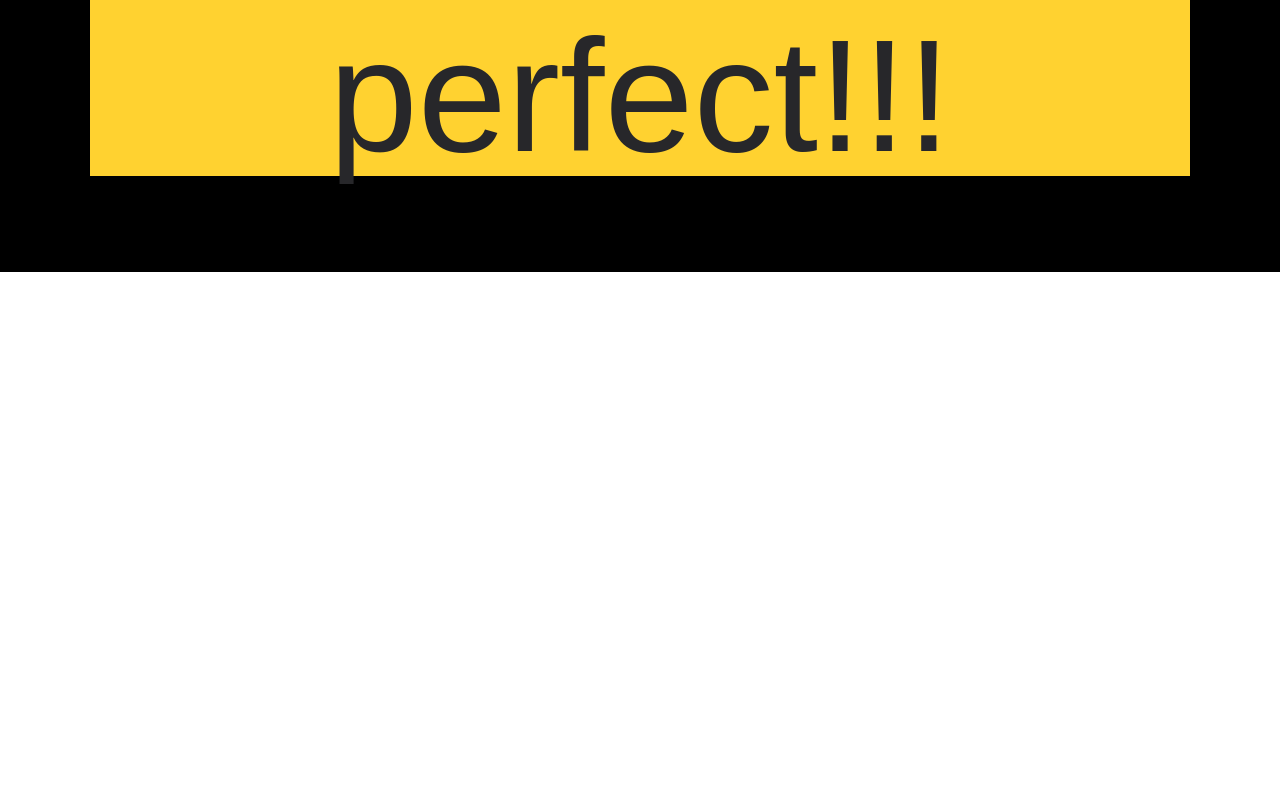
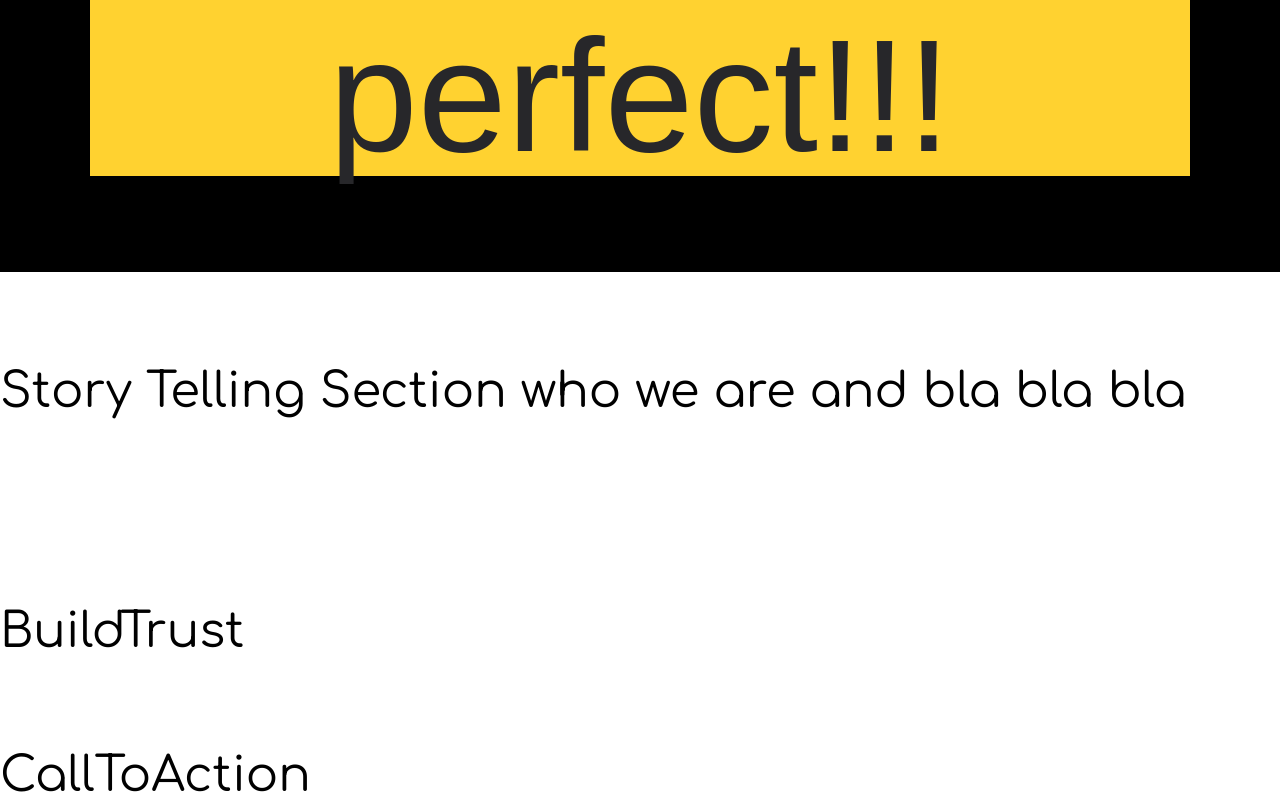
Before and after one commit to DmitryBoroday/pure, a Next.js app: page / in a window 1280 px wide. Shown: the part 2308-3108 px from the top of the page. Before the commit the page ends 2580 px from the top, so only its background shows below. Built offline with nearby package versions, Linux system fonts and the light colour scheme.

Commit message:
hero screen high

```diff
--- /dev/null
+++ b/app/components/BuildTrust.tsx
@@ -0,0 +1,7 @@
+
+
+export default function BuildTrust() {
+    return (
+        <section className='py-24 w-full h-full text-5xl'>BuildTrust</section>
+    )
+}
--- /dev/null
+++ b/app/components/CallToAction.tsx
@@ -0,0 +1,7 @@
+
+
+export default function CallToAction() {
+    return (
+        <section className='w-full h-full text-5xl'>CallToAction</section>
+    )
+}
--- a/app/components/Hero.tsx
+++ b/app/components/Hero.tsx
@@ -2,7 +2,7 @@
 
 export default function Hero() {
     return (
-        <section className='w-full h-full flex flex-col justify-center lg:items-center  mb-12 lg:mb-24 pl-4 lg:pl-0'>
+        <section className='w-full h-screen lg:h-full flex flex-col justify-center lg:items-center  mb-12 lg:mb-24 pl-4 lg:pl-0'>
             <p className='title text-9xl lg:text-[520px] mt-2 lg:mt-0'>pure</p>
             <h1 className='subtitle text-3xl lg:text-6xl text-end pr-4 lg:pr-32 tracking-widest mt-12 lg:mt-0 w-full'>we build<br className='lg:hidden' /> brands</h1>
 
--- a/app/components/StoryTell.tsx
+++ b/app/components/StoryTell.tsx
@@ -2,8 +2,8 @@
 
 export default function StoryTell() {
     return (
-        <section className='w-full h-full'>
-
+        <section className='w-full h-full text-5xl py-24'>
+            Story Telling Section who we are and bla bla bla
         </section>
     )
 }
--- a/app/components/Sycho.tsx
+++ b/app/components/Sycho.tsx
@@ -35,6 +35,11 @@ const data = [
         video: '/videos/lava.mp4',
         tag: 'keep searching',
         poster: '/videos/lava.avif'
+    },
+    {
+        video: '/videos/eye.mp4',
+        tag: 'clear your vision',
+        poster: '/videos/eye.avif'
     },
     {
         video: '/videos/wave.mp4',
--- a/app/page.tsx
+++ b/app/page.tsx
@@ -1,3 +1,5 @@
+import BuildTrust from './components/BuildTrust'
+import CallToAction from './components/CallToAction'
 import CatchAttention from './components/CatchAttention'
 import Hero from './components/Hero'
 import StoryTell from './components/StoryTell'
@@ -11,6 +13,8 @@ export default function Home() {
       <Sycho />
       <CatchAttention />
       <StoryTell />
+      <BuildTrust />
+      <CallToAction />
     </main>
   )
 }
```
Also changed, not shown: public/videos/eye.avif (added), 1 other file (tests, documents, lock files or other folders).
